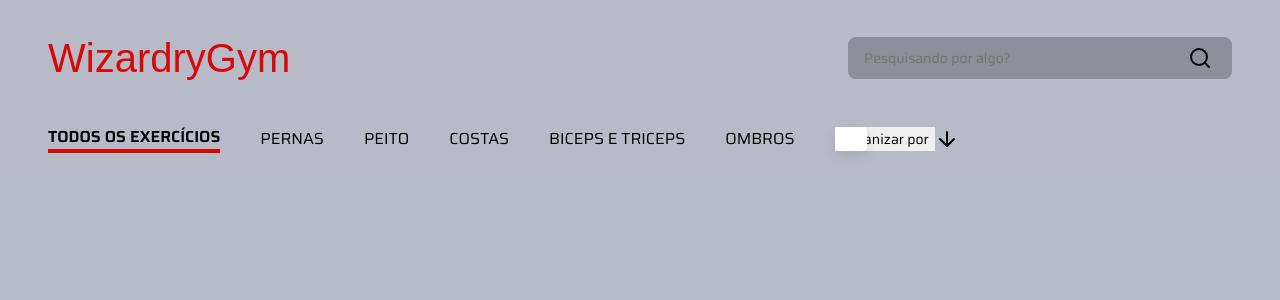
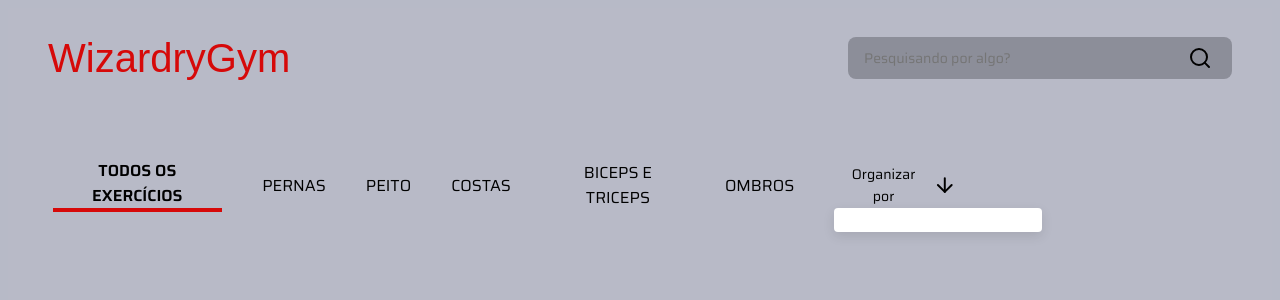
Before and after one commit to Demaman/GymWizardry, a Next.js app: page / in a window 1280 px wide. Both pictures are taken after a click on the button "Organizar por". Shown: the top 300 px of the page. Built offline with nearby package versions, Linux system fonts and the light colour scheme; a web font is replaced by a local one.

Commit message:
Fixing interface components positios

```diff
--- a/src/app/globals.css
+++ b/src/app/globals.css
@@ -17,7 +17,5 @@
 html,
 body{
     background-color: #b7bac7;
-    max-width: 100vw;
-    max-height: 100vh;
     overflow-x: hidden;
 }
--- a/src/app/page.module.css
+++ b/src/app/page.module.css
@@ -3,4 +3,5 @@
     flex-direction: column;
     align-items: center;
     padding: 34px 160px;
+    min-height: 100vh;
 }
--- a/src/app/page.tsx
+++ b/src/app/page.tsx
@@ -5,7 +5,7 @@ import styles from './page.module.css'
 
 export default function Page() {
   return (
-    <main className='styles.main'>
+    <main className={styles.main}>
       <FilterBar/>
     </main>
   )
--- a/src/components/filter_bar.tsx
+++ b/src/components/filter_bar.tsx
@@ -14,9 +14,9 @@ const FilterContainer = styled.div`
     width: 100%;
     align-items: start;
     background-color: var(--bg-secondary);
+    padding-right: 311px;
 `
 export function FilterBar(props: FilterBarProps) {
-    const [selectedFilter, setSelectedFilter] = useState(FilterType.ALL);
 
     return (
         <FilterContainer>
--- a/src/components/filter_by_muscle_kind.tsx
+++ b/src/components/filter_by_muscle_kind.tsx
@@ -15,6 +15,8 @@ const FilterByContainer = styled.div`
 
   button {
     border: none;
+    background: transparent;
+    cursor: pointer;
     font-family: inherit;
     font-weight: 400;
     font-size: 14px;
@@ -30,10 +32,12 @@ const FilterByContainer = styled.div`
 const PriorityFilter = styled.ul`
   position: absolute;
   background: #FFFFFF;
+  width: 176px;
   box-shadow: 0px 4px 12px rgba(0, 0, 0, 0.1);
   border-radius: 4px;
   padding: 12px 16px;
   list-style: none;
+  top: 100%;
 `;
 
 export function FilterByMuscle({ selectedFilter }: FilterByMuscleKind) {
@@ -47,31 +51,31 @@ export function FilterByMuscle({ selectedFilter }: FilterByMuscleKind) {
         <PriorityFilter>
             {selectedFilter === FilterType.LEGS &&
             Object.values(LEGS)
-              .filter((muscle) => muscle !== undefined && muscle !== "")
+              .filter((muscle) => muscle !== undefined)
               .map((muscle) => (
                 <li key={muscle}>{muscle}</li>
               ))}
             {selectedFilter === FilterType.ARMS &&
             Object.values(ARMS)
-              .filter((muscle) => muscle !== undefined && muscle !== "")
+              .filter((muscle) => muscle !== undefined)
               .map((muscle) => (
                 <li key={muscle}>{muscle}</li>
               ))}
             {selectedFilter === FilterType.SHOULDERS &&
             Object.values(SHOULDERS)
-              .filter((muscle) => muscle !== undefined && muscle !== "")
+              .filter((muscle) => muscle !== undefined)
               .map((muscle) => (
                 <li key={muscle}>{muscle}</li>
               ))}
             {selectedFilter === FilterType.CHEST &&
             Object.values(CHEST)
-              .filter((muscle) => muscle !== undefined && muscle !== "")
+              .filter((muscle) => muscle !== undefined)
               .map((muscle) => (
                 <li key={muscle}>{muscle}</li>
               ))}
             {selectedFilter === FilterType.BACKS &&
             Object.values(BACKS)
-              .filter((muscle) => muscle !== undefined && muscle !== "")
+              .filter((muscle) => muscle !== undefined)
               .map((muscle) => (
                 <li key={muscle}>{muscle}</li>
               ))}
--- a/src/constants/muscle_type.ts
+++ b/src/constants/muscle_type.ts
@@ -1,7 +1,7 @@
 export enum LEGS {
     QUADRIPCEPS = 'QUADRIPCEPS',
     POSTERIOR = 'POSTERIOR',
-    GLUTEOS = 'GLUTEOS',
+    GLUTEOS = 'GLÚTEOS',
     PANTURRILHAS = 'PANTURRILHAS',
   }
 
@@ -11,9 +11,9 @@ export enum LEGS {
   }
 
   export enum BACKS {
-    LATISSIMO = 'LATISSIMO',
-    TRAPEZIO = 'TRAPEZIO',
-    ROMBOIDES = 'ROMBOIDES',
+    LATISSIMO = 'LATÍSSIMO',
+    TRAPEZIO = 'TRAPÉZIO',
+    ROMBOIDES = 'ROMBÓIDES',
   }
 
   export enum SHOULDERS {
@@ -23,6 +23,6 @@ export enum LEGS {
   }
 
   export enum ARMS {
-    BICEPS = 'BICEPS',
-    TRICEPS = 'TRICEPS',
+    BICEPS = 'BÍCEPS',
+    TRICEPS = 'TRÍCEPS',
   }
```
